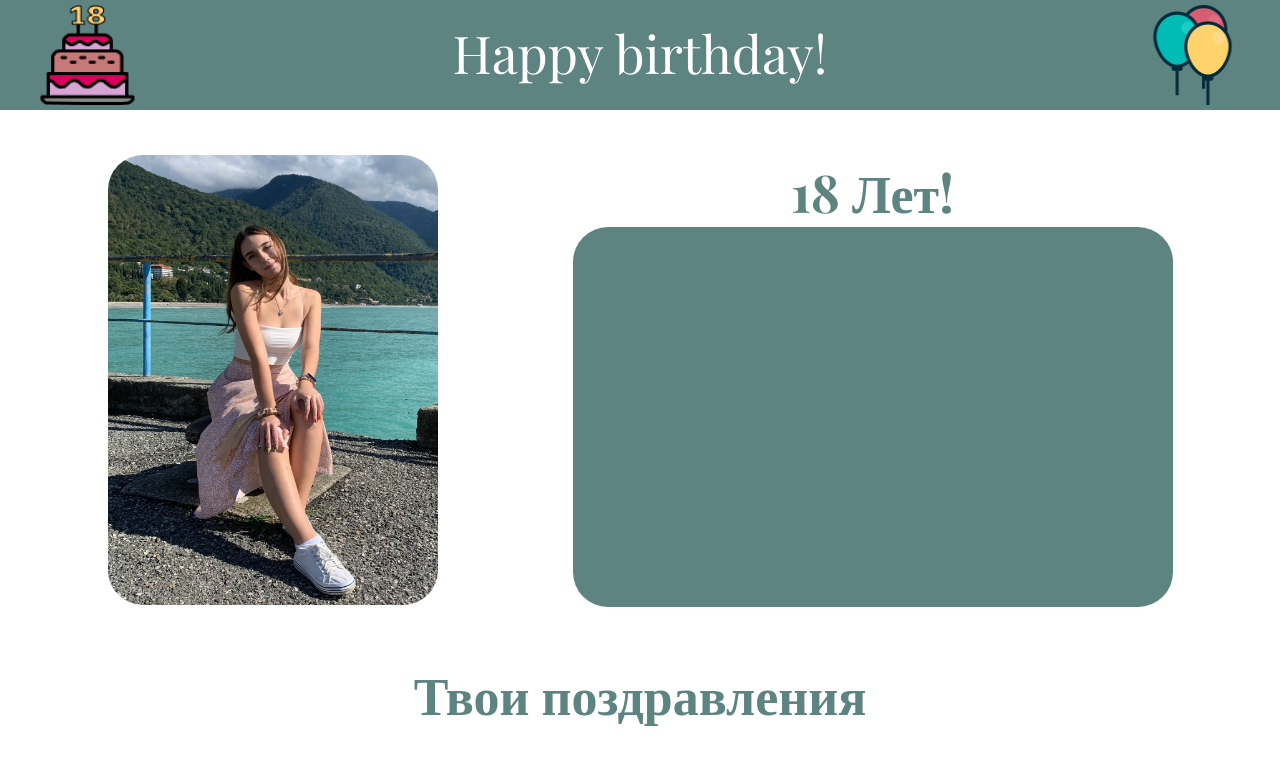
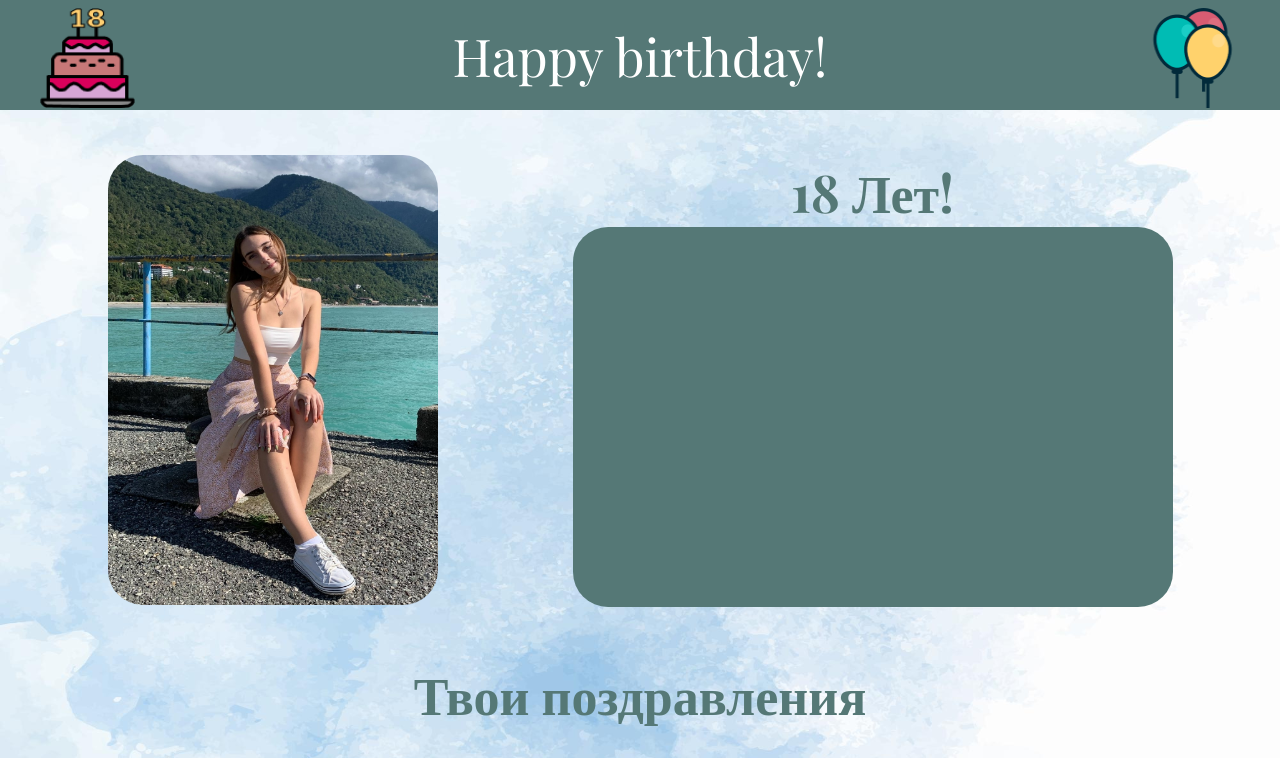
Before and after one commit to PavelLoko88/HappyBirthday, a plain HTML site: page Даша/index.html in a window 1280 px wide. Shown: the top 758 px of the page. Drawn offline with nearby package versions, Linux system fonts and the light colour scheme.

Commit message:
Add files via upload

```diff
--- a/Даша/index.html
+++ b/Даша/index.html
@@ -21,7 +21,7 @@
             </div>
             <div class="icon-center">
                 <p class="top-text">Happy birthday!</p>
-                <p class="top-text-mini">HB</p>
+                <p class="top-text-mini">Happy birthday!</p>
             </div>
             <div class="icon-right">
                 <img class="icons" src="img/shar.png" alt="">
--- a/Даша/scss/index.scss
+++ b/Даша/scss/index.scss
@@ -6,7 +6,12 @@
     @return $remValue;
 }
 
-html {}
+html {
+    background-image: url(../img/akva.jpg);
+    background-size: 100% 100%;
+    background-repeat: no-repeat;
+    background-position: center;
+}
 
 * {
     padding: 0;
@@ -30,7 +35,7 @@ body {
     background-color: $blue;
     width: 100%;
     height: rem(110);
-    @include flex(center, flex-start)
+    @include flex(center, center)
 }
 
 .top {
@@ -40,7 +45,7 @@ body {
         @include fonts(700, 52, 69, $white);
         &-mini {
             display: none;
-            @include fonts(700, 52, 69, $white);
+            @include fonts(700, 30, 60, $white);
         }
     }
 }
--- a/Даша/scss/var.scss
+++ b/Даша/scss/var.scss
@@ -1,4 +1,4 @@
-$blue: #5E8482;
+$blue: #557876;
 $black: #000;
 $white: #ffffff;
 // MEDIA
```
Also changed, not shown: Даша/css/index.css, Даша/css/media.css, Даша/img/akva.jpg (added).
